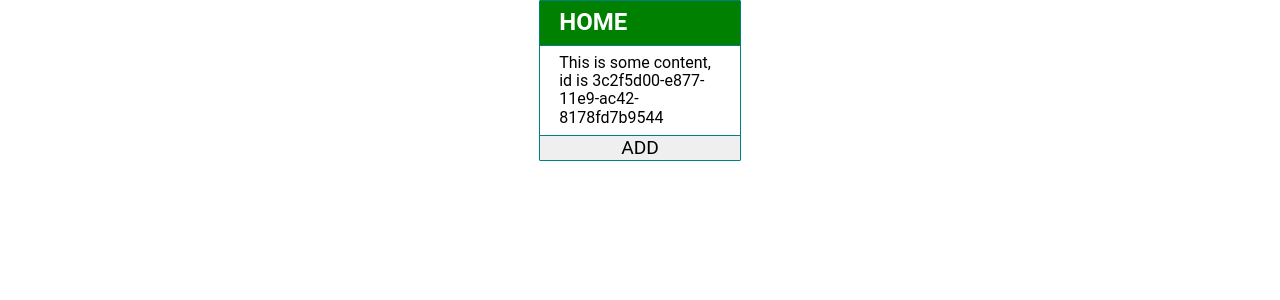
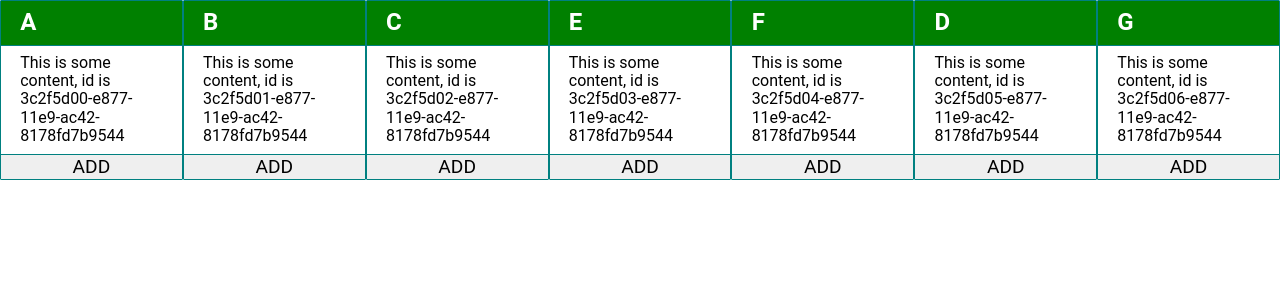
Before and after one commit to dplaton/react-ui-context, a React (Create React App) app: page / in a window 1280 px wide. Shown: the top 300 px of the page. Built offline with nearby package versions, Linux system fonts and the light colour scheme.

Commit message:
Change the UIContext to load the states from an initial javascript object

```diff
--- a/src/State.js
+++ b/src/State.js
@@ -59,7 +59,7 @@ const State = props => {
     };
 
     return (
-        <StyledRectangle>
+        <StyledRectangle aria-label={`state-${id}`}>
             <div className="title-bar">
                 <h2>{title}</h2>
             </div>
--- a/src/context/Tree.js
+++ b/src/context/Tree.js
@@ -27,7 +27,7 @@ class Tree {
 
         const find = (id, node) => {
             if (node.id === id) {
-                console.log(`Found one!`);
+                console.log(`Found one! ${node.title}`);
                 result = node;
                 return;
             }
--- a/src/context/UiContext.js
+++ b/src/context/UiContext.js
@@ -1,20 +1,13 @@
-import React, {useContext, useState} from 'react';
+import React, {useContext, useState, useEffect} from 'react';
 import uuid from 'uuid/v1';
 
-import Tree, {TreeNode} from './Tree';
+import Tree, {TreeNode, createFromObject} from './Tree';
 const UiContext = React.createContext();
 
 const initialView = {
     title: 'Initial',
     parent: null
 };
-
-const viewsTree = new Tree(new TreeNode({id: uuid(), title: 'Home'}));
-
-const UiContextProvider = ({initialViews = [], children}) => {
-    const [currentView, setCurrentView] = useState(
-        initialViews[0] || initialView
-    );
 
 const readTree = tree => {
     let list = [];
@@ -26,11 +19,28 @@ const UiContextProvider = ({initialViews = [], children}) => {
     return list;
 };
 
-    const [views, updateViews] = useState(readTree(viewsTree));
+const UiContextProvider = ({initialViews = undefined, children}) => {
+    const [viewTree, setViewTree] = useState(undefined);
+    const [currentView, setCurrentView] = useState(undefined);
+    const [views, updateViews] = useState([]);
+
+    useEffect(() => {
+        const viewsTree = initialViews
+            ? createFromObject(initialViews)
+            : new Tree(new TreeNode({id: uuid(), title: 'Home'}));
+        setViewTree(viewsTree);
+    }, []);
+
+    useEffect(() => {
+        if (viewTree) {
+            updateViews(readTree(viewTree));
+            setCurrentView(viewTree.root);
+        }
+    }, [viewTree]);
 
     const addView = view => {
         console.log(`Adding `, view);
-        const parentNode = viewsTree.findById(view.parent);
+        const parentNode = viewTree.findById(view.parent);
         if (!parentNode) {
             console.error(`Parent node with id ${view.parent} not found`);
         }
@@ -41,11 +51,11 @@ const UiContextProvider = ({initialViews = [], children}) => {
             })
         );
 
-        updateViews(readTree(viewsTree));
+        updateViews(readTree(viewTree));
     };
 
     const setView = viewId => {
-        const view = viewsTree.findById(viewId);
+        const view = viewTree.findById(viewId);
         if (view) {
             setCurrentView(view);
         }
--- a/src/index.js
+++ b/src/index.js
@@ -1,12 +1,51 @@
 import React from 'react';
 import ReactDOM from 'react-dom';
+import uuid from 'uuid/v1';
+
 import App from './App';
 import UiContextProvider from './context/UiContext';
 
 import * as serviceWorker from './serviceWorker';
 
+const sampleTree = {
+    tree: {
+        id: uuid(),
+        title: 'A',
+        children: [
+            {
+                id: uuid(),
+                title: 'B'
+            },
+            {
+                id: uuid(),
+                title: 'C',
+                children: [
+                    {
+                        id: uuid(),
+                        title: 'E'
+                    },
+                    {
+                        id: uuid(),
+                        title: 'F'
+                    }
+                ]
+            },
+            {
+                id: uuid(),
+                title: 'D',
+                children: [
+                    {
+                        id: uuid(),
+                        title: 'G'
+                    }
+                ]
+            }
+        ]
+    }
+};
+
 ReactDOM.render(
-    <UiContextProvider>
+    <UiContextProvider initialViews={sampleTree}>
         <App />
     </UiContextProvider>,
     document.getElementById('root')
```
Also changed, not shown: 1 other file (tests, documents, lock files or other folders). Lines whose indentation alone changed are shown as unchanged.
